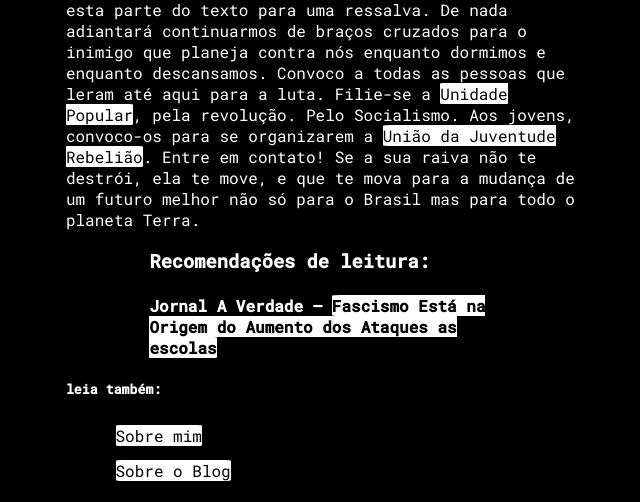
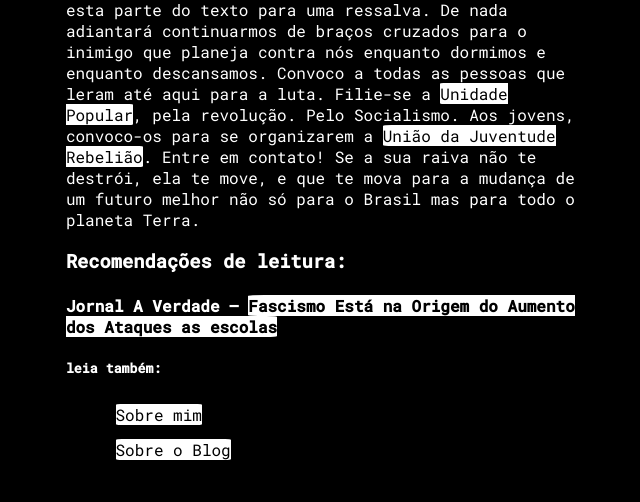
Before and after one commit to whoxer/whoxer.github.io, a PHP site: page /politica/massacres.html in a window 768 px wide. Shown: the part 2748-3250 px from the top of the page, without its empty margins (57-697 px from the left). After the commit the page ends 3208 px from the top, so only its background shows below. Run offline with PHP 8.4, Linux system fonts and the light colour scheme.

Commit message:
Mudanças no elemento recomendation

```diff
--- a/css/style-article.css
+++ b/css/style-article.css
@@ -72,8 +72,8 @@ body {
         margin: 2%;
     }
     .recomendation {
-        padding: 1%;
-        margin: 1%;
+        padding: 0;
+        margin: 0;
     }
     .read-more {
         padding: 1%;
@@ -148,10 +148,8 @@ body {
         margin-right: 10%;
     }
     .recomendation {
-        padding-right: 5%;
-        padding-left: 5%;
-        margin-left: 10%;
-        margin-right: 10%;
+        padding: 0;
+        margin: 0;
     }
     .read-more {
         padding-right: 5%;
@@ -228,10 +226,8 @@ body {
         margin-right: 10%;
     }
     .recomendation {
-        padding-right: 6%;
-        padding-left: 6%;
-        margin-left: 10%;
-        margin-right: 10%;
+        margin: 0;
+        padding: 0;
     }
     .read-more {
         padding-right: 6%;
```
